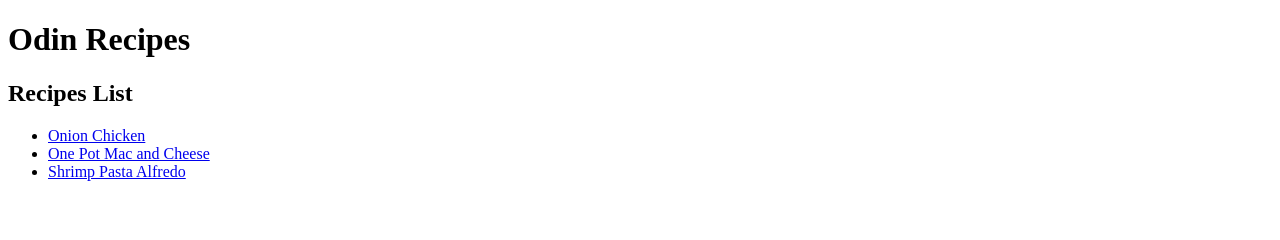
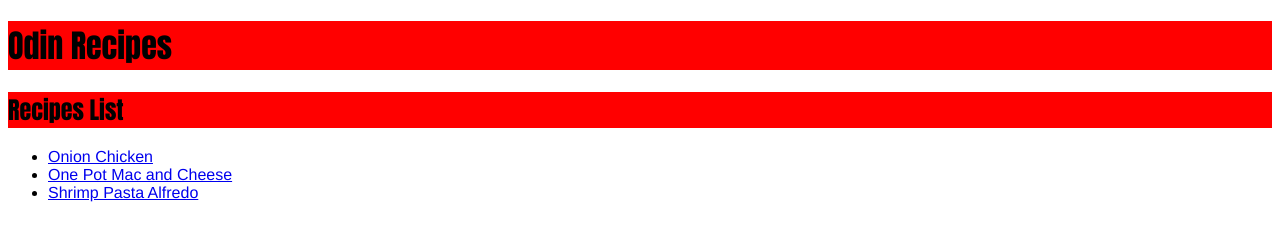
Before and after one commit to seandyson/odin-recipes, a plain HTML site: page index.html in a window 1280 px wide. Drawn offline with Linux system fonts and the light colour scheme.

Commit message:
Add basic CSS styling to homepage

```diff
--- a/index.html
+++ b/index.html
@@ -4,13 +4,14 @@
   <head>
     <meta charset="UTF-8">
     <title>Odin Recipes Project</title>
+    <link rel="stylesheet" href="style.css">
   </head>
 
   <body>
-    <h1>Odin Recipes</h1>
+    <h1 class="text header">Odin Recipes</h1>
 
-    <h2>Recipes List</h2>
-    <ul>
+    <h2 class="text header">Recipes List</h2>
+    <ul class="text">
       <li><a href="./recipes/onionchicken.html" target="_blank" rel="noopener noreferrer">Onion Chicken</a></li>
       <li><a href="./recipes/macandcheese.html" target="_blank" rel="noopener noreferrer">One Pot Mac and Cheese</a></li>
       <li><a href="./recipes/shrimppastaalfredo.html" target="_blank" rel="noopener noreferrer">Shrimp Pasta Alfredo</a></li>
--- /dev/null
+++ b/style.css
@@ -0,0 +1,8 @@
+h1, h2, p, ul, ol{
+  font-family: Helvetica, sans-serif;
+}
+
+h1, h2{
+  font-family:Impact, Haettenschweiler, 'Arial Narrow Bold', sans-serif;
+  background-color: red;
+}
```
